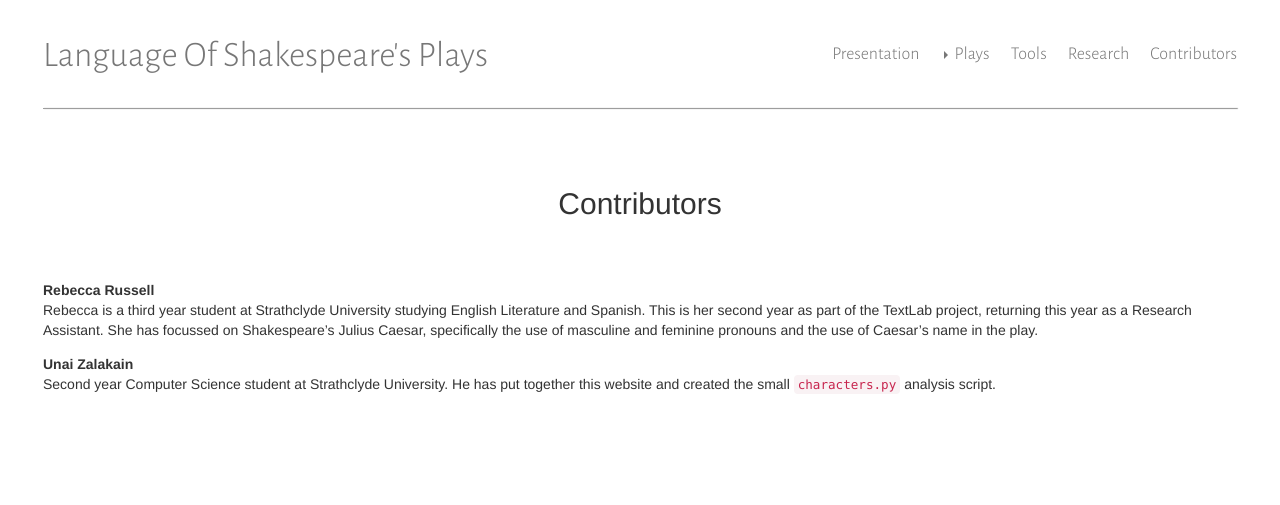
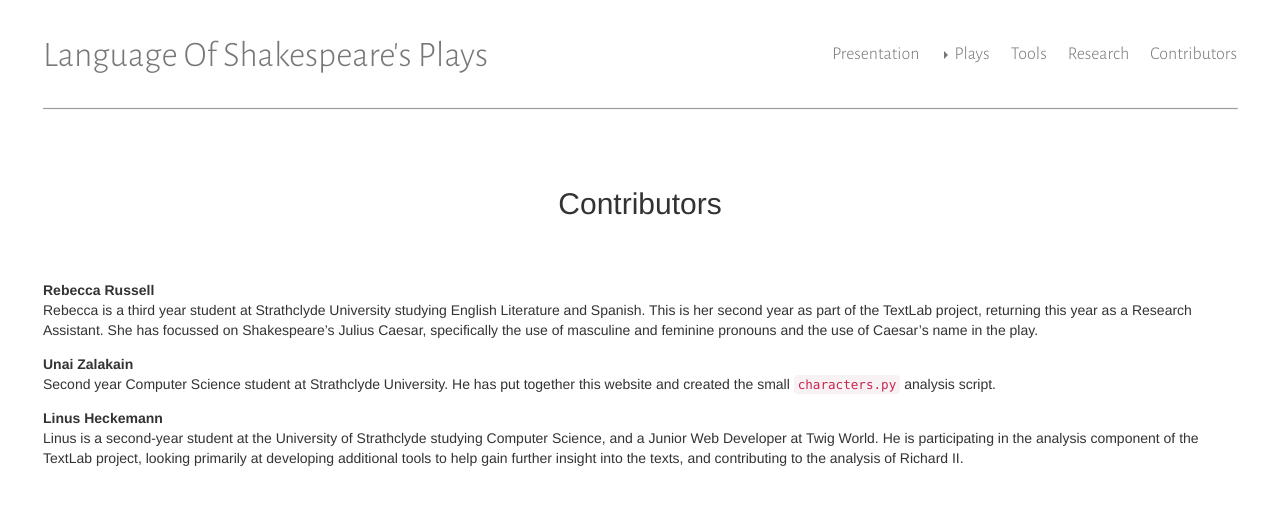
Before and after one commit to iahmed0/SU-LOSP.github.io, a Jekyll site: the page built from contributors.md, in a window 1280 px wide. Shown: the top 505 px of the page. Built offline with Jekyll 4.4.1, drawn with Linux system fonts in a browser that asks for light colours.

Commit message:
Add self to contributors

```diff
--- a/contributors.md
+++ b/contributors.md
@@ -12,3 +12,10 @@ use of Caesar’s name in the play.
 Unai Zalakain
 : Second year Computer Science student at Strathclyde University. He has put
 together this website and created the small `characters.py` analysis script.
+
+Linus Heckemann
+: Linus is a second-year student at the University of Strathclyde studying
+Computer Science, and a Junior Web Developer at Twig World. He is participating
+in the analysis component of the TextLab project, looking primarily at developing
+additional tools to help gain further insight into the texts, and contributing
+to the analysis of Richard II.
```
